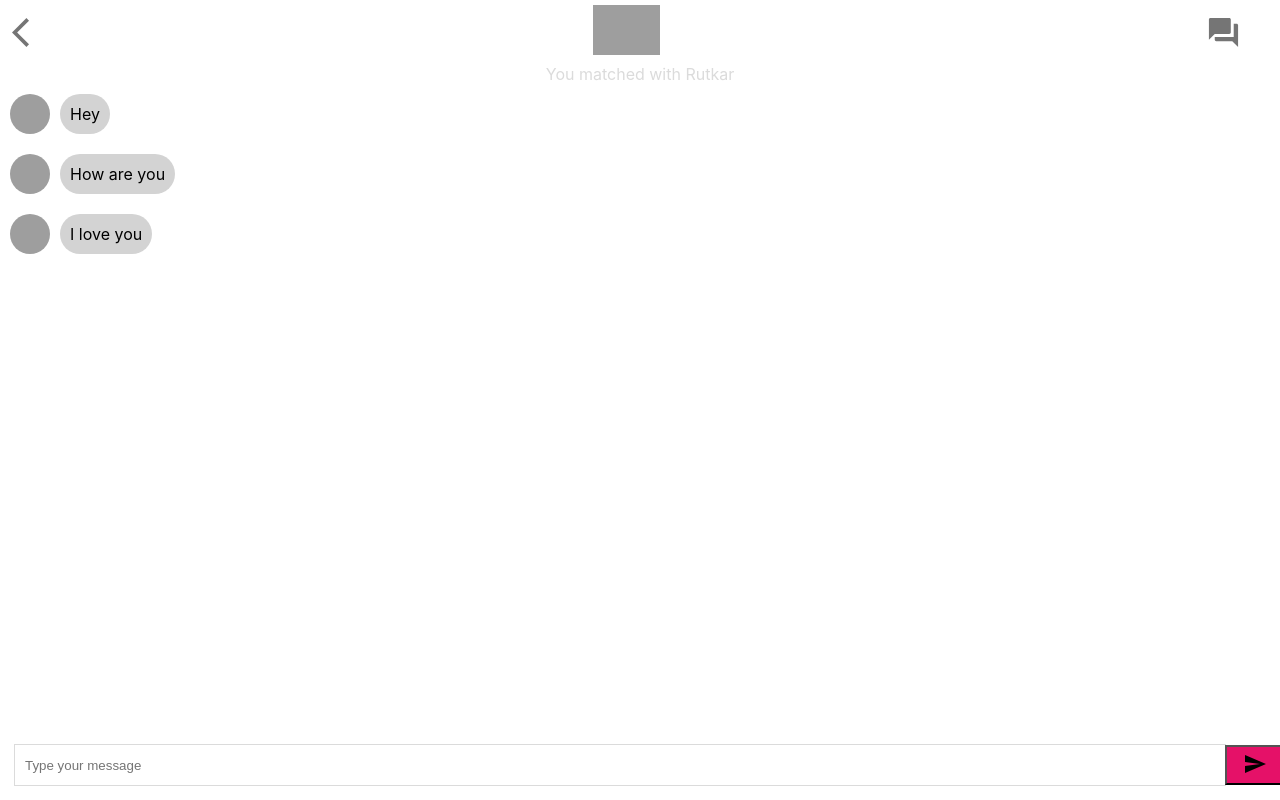
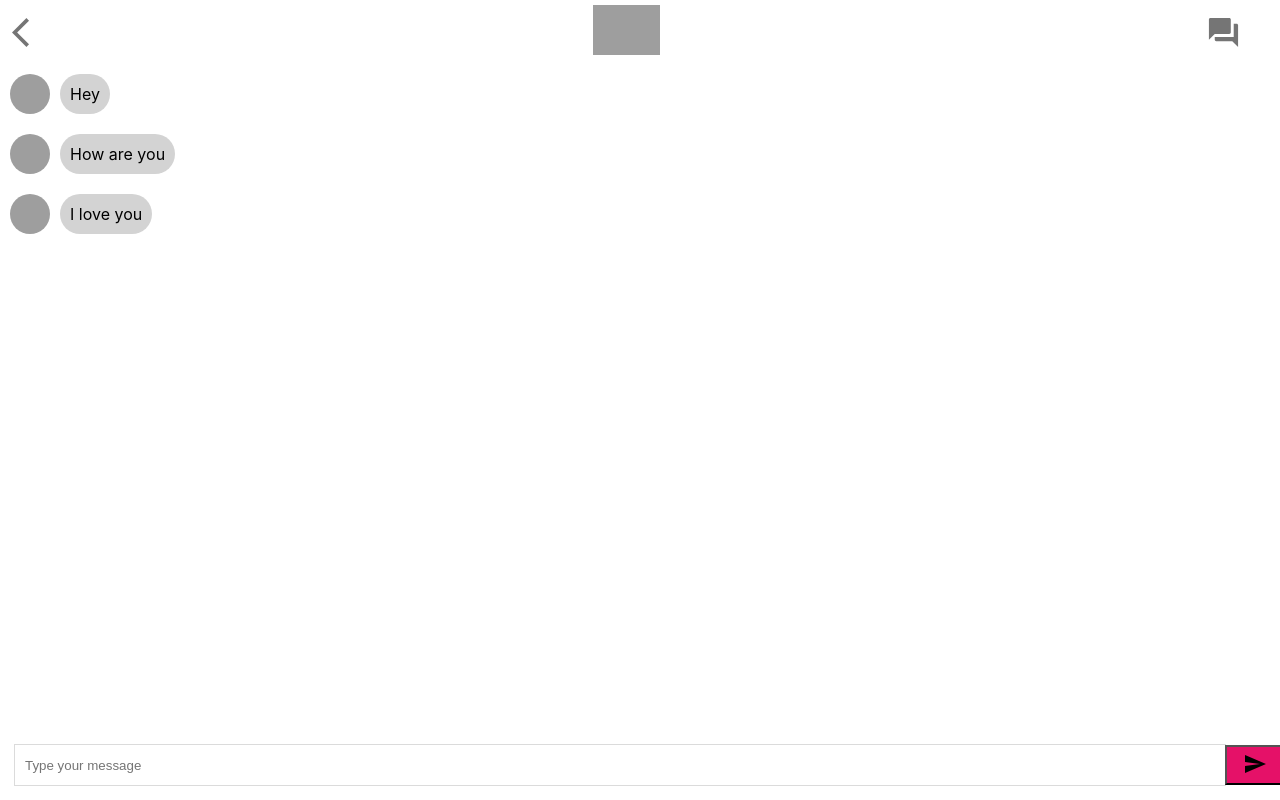
Before and after one commit to Abhay5855/Instagram-Clone, a React (Create React App) app: page /chat/Aakriti in a window 1280 px wide. Built offline with nearby package versions, Linux system fonts and the light colour scheme; grey boxes are pictures that could not be loaded.

Commit message:
initial commit

```diff
--- a/src/components/ChatScreen.js
+++ b/src/components/ChatScreen.js
@@ -3,6 +3,7 @@ import { useState } from "react";
 import "./ChatScreen.css";
 import Avatar from "@material-ui/core/Avatar";
 import SendIcon from '@material-ui/icons/Send';
+
 function ChatScreen() {
 
   const [input,setInput] = useState('');
@@ -27,10 +28,19 @@ function ChatScreen() {
     }
   ]);
 
+
+
+
+
+
+
+
+
+
   const handleClick = (e) => {
 
-    e.preventDefault();
-    setMessages([...messages, {message: input}]);
+    e.preventDefault()
+    setMessages([...messages,{message: input}]);
     setInput('');
   }
 
@@ -38,7 +48,7 @@ function ChatScreen() {
 
   return (
     <div classname="chatscreen">
-      <p className="time">You matched with Rutkar </p>
+
 
       {messages.map((message) =>
         message.name ? (
```
